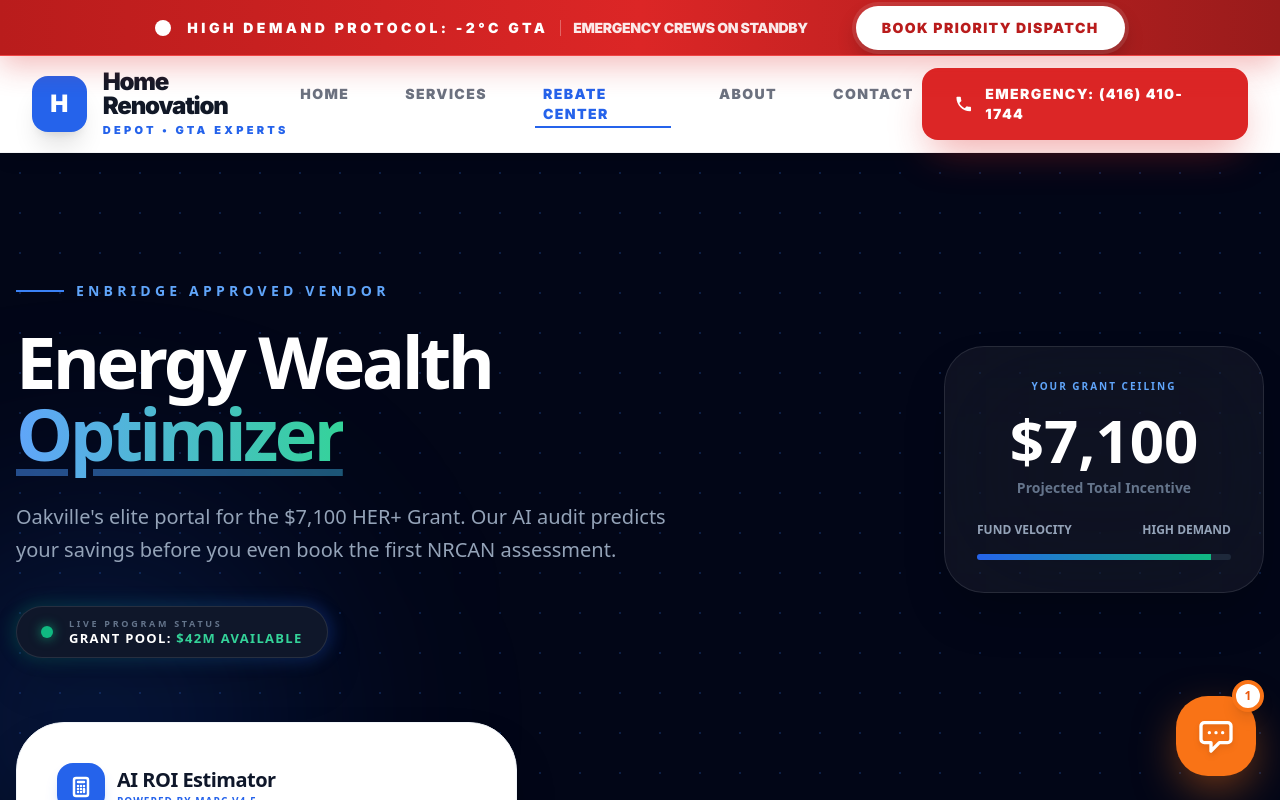
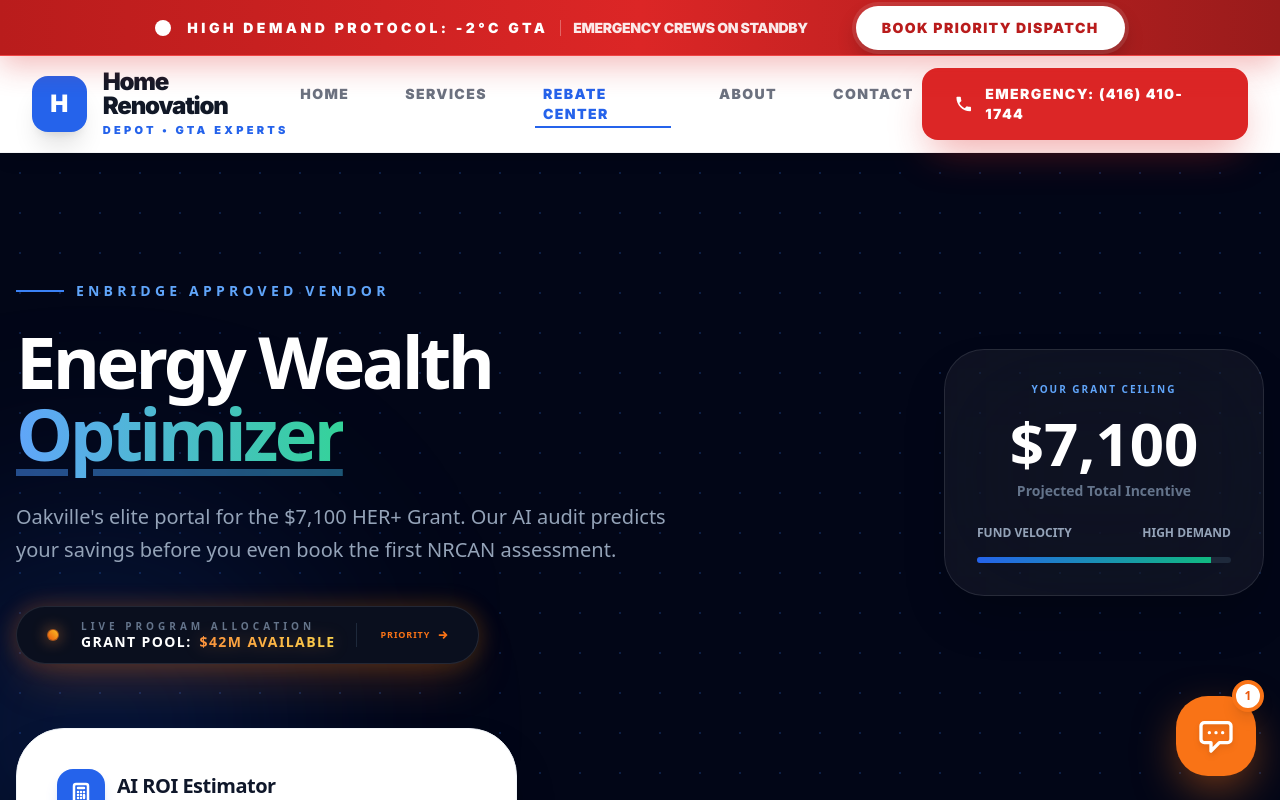
Before and after one commit to MaverickKing17/oakville-ductless-authority-web, a React (Vite) app: page /#/rebates in a window 1280 px wide. Shown: the top 800 px of the page. Built offline with nearby package versions, Linux system fonts and the light colour scheme.

Commit message:
feat: Enhance Rebates grant badge visuals
Update the grant pool badge on the Rebates page with a more dynamic and visually appealing design. This includes a new orange gradient, improved blur effects, and enhanced shadow and backdrop-blur properties to create a premium feel.

```diff
--- a/pages/Rebates.tsx
+++ b/pages/Rebates.tsx
@@ -53,20 +53,39 @@ const Rebates: React.FC = () => {
                 Oakville's elite portal for the $7,100 HER+ Grant. Our AI audit predicts your savings before you even book the first NRCAN assessment.
               </p>
 
-              {/* ENHANCED VISUAL APPEAL FOR GRANT POOL BADGE */}
+              {/* ULTRA-ELITE ORANGE GRANT POOL BADGE */}
               <div className="flex flex-wrap justify-center lg:justify-start gap-4">
                 <div className="group relative">
-                  <div className="absolute -inset-1 bg-gradient-to-r from-emerald-600 to-blue-600 rounded-full blur opacity-25 group-hover:opacity-50 transition duration-1000 group-hover:duration-200"></div>
-                  <div className="relative bg-slate-900 border border-white/10 px-6 py-3 rounded-full flex items-center space-x-4 shadow-2xl backdrop-blur-xl transition-all">
-                    <div className="relative flex h-3 w-3">
-                      <span className="animate-ping absolute inline-flex h-full w-full rounded-full bg-emerald-400 opacity-75"></span>
-                      <span className="relative inline-flex rounded-full h-3 w-3 bg-emerald-500 shadow-[0_0_12px_rgba(16,185,129,0.8)]"></span>
+                  {/* Outer Ambient Glow */}
+                  <div className="absolute -inset-1 bg-gradient-to-r from-orange-500 to-amber-600 rounded-full blur-[10px] opacity-20 group-hover:opacity-60 transition duration-1000 group-hover:duration-300"></div>
+
+                  {/* Main Badge Body */}
+                  <div className="relative bg-[#0A0F1E] border border-white/10 px-7 py-3.5 rounded-full flex items-center space-x-5 shadow-[0_20px_50px_-12px_rgba(249,115,22,0.3)] backdrop-blur-2xl transition-all hover:border-orange-500/30">
+
+                    {/* Multi-layered Pulsing Status Indicator */}
+                    <div className="relative flex items-center justify-center w-4 h-4">
+                      <span className="animate-ping absolute inline-flex h-full w-full rounded-full bg-orange-400 opacity-40"></span>
+                      <span className="animate-pulse absolute inline-flex h-3 w-3 rounded-full bg-orange-500 opacity-60"></span>
+                      <span className="relative inline-flex rounded-full h-2.5 w-2.5 bg-gradient-to-tr from-orange-600 to-amber-400 shadow-[0_0_15px_rgba(251,146,60,0.9)]"></span>
                     </div>
-                    <div className="flex flex-col items-start leading-none">
-                      <span className="text-[9px] font-black text-slate-500 uppercase tracking-[0.3em] mb-1">Live Program Status</span>
-                      <span className="text-[13px] font-black uppercase tracking-widest text-white">
-                        Grant Pool: <span className="text-emerald-400">$42M AVAILABLE</span>
-                      </span>
+
+                    <div className="flex flex-col items-start leading-none space-y-1">
+                      <span className="text-[10px] font-black text-slate-500 uppercase tracking-[0.4em] antialiased">Live Program Allocation</span>
+                      <div className="flex items-center space-x-2">
+                        <span className="text-[14px] font-black uppercase tracking-[0.1em] text-white">
+                          Grant Pool:
+                        </span>
+                        <span className="text-[14px] font-black uppercase tracking-[0.1em] text-transparent bg-clip-text bg-gradient-to-r from-orange-400 to-amber-300 drop-shadow-[0_0_8px_rgba(251,146,60,0.3)]">
+                          $42M AVAILABLE
+                        </span>
+                      </div>
+                    </div>
+
+                    {/* Elite Finishing Detail */}
+                    <div className="h-6 w-[1px] bg-slate-800 ml-2 hidden sm:block"></div>
+                    <div className="hidden sm:flex items-center space-x-1.5 pl-1">
+                      <span className="text-[9px] font-black text-orange-500 uppercase tracking-widest">Priority</span>
+                      <svg className="w-3.5 h-3.5 text-orange-500" fill="none" stroke="currentColor" viewBox="0 0 24 24"><path strokeLinecap="round" strokeLinejoin="round" strokeWidth="3" d="M13 7l5 5m0 0l-5 5m5-5H6" /></svg>
                     </div>
                   </div>
                 </div>
```
